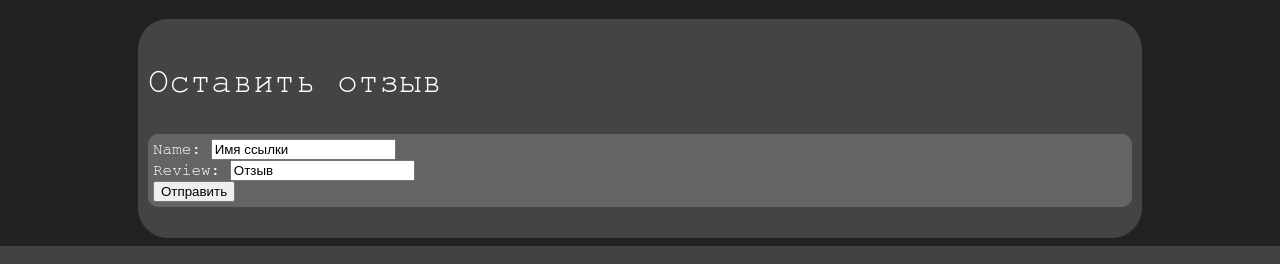
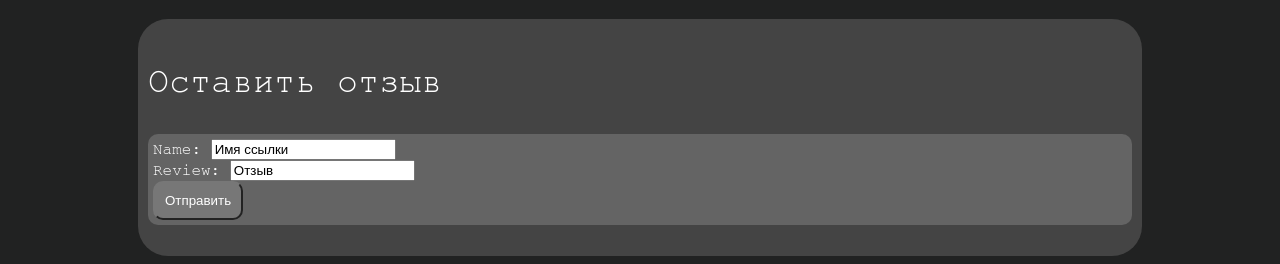
Before and after one commit to ytka-ciber/gdzlist, a Django app: page /hub/ in a window 1280 px wide; the page is wider, and only the part inside the window is pictured. Shown: the part 1511-1775 px from the top of that part. Run offline with Django 5.2, Linux system fonts and the light colour scheme; data comes from the database, SQL or seed files in the repository.

Commit message:
Оформление

```diff
--- a/links/static/css/links_hub.css
+++ b/links/static/css/links_hub.css
@@ -59,3 +59,11 @@ body {
 .fs_35 {
     font-size: 35px;
 }
+
+.s_button {
+    background-color: #777777;
+    border-radius: 10px;
+    border-color: #777777;
+    padding: 10px;
+    color: white;
+}
--- a/links/templates/links_hub.html
+++ b/links/templates/links_hub.html
@@ -25,7 +25,7 @@
         <p class="fs_35">Оставить отзыв</p>
         <form method="POST" class="review_form">{% csrf_token %}
             {{ review_form }}
-            <button type="submit" class="send_button">Отправить</button>
+            <button type="submit" class="s_button">Отправить</button>
         </form>
     </div>
 </body>
```
